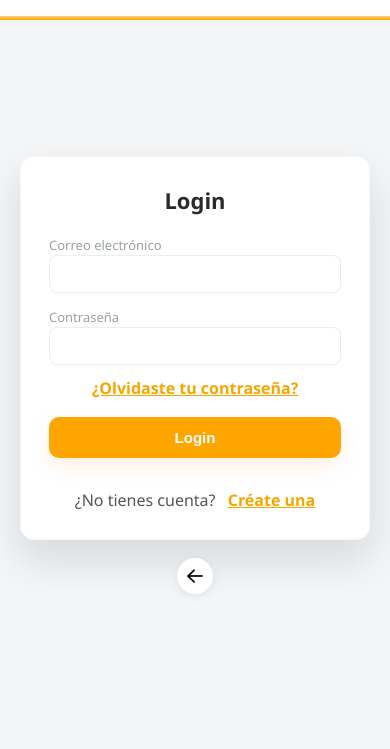
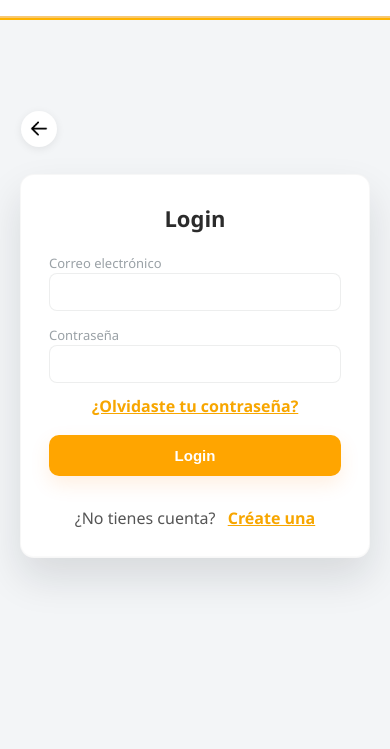
Before and after one commit to SalomeAc/Lumo-front, a website built with Vite: page src/login/index.html in a window 390 px wide. Shown: the part 95-844 px from the top of the page. Built offline with nearby package versions, Linux system fonts and the light colour scheme; files whose address does not match are found by name.

Commit message:
Previous button consisency and responsive changes

```diff
--- a/src/login/index.html
+++ b/src/login/index.html
@@ -26,6 +26,13 @@
             <div class="login-layout">
                 <!-- Columna izquierda: tarjeta de login -->
                 <section class="card login-card" aria-labelledby="login-title">
+                    <a
+                        class="previous"
+                        href="#"
+                        onclick="history.back(); return false;"
+                    >
+                        <img src="/previous_black.png" />
+                    </a>
                     <h2 id="login-title" class="card-title">Login</h2>
 
                     <form id="loginForm" class="login-form" novalidate>
@@ -101,14 +108,6 @@
 
                 <!-- Columna derecha: imagen grande igual a registro) -->
                 <aside class="side-brand">
-                    <a
-                        class="previous"
-                        href="#"
-                        onclick="history.back(); return false;"
-                    >
-                        <img src="/previous_black.png" />
-                    </a>
-
                     <div class="brand brand-img-only">
                         <img
                             src="/Lumo2.png"
--- a/src/login/login.css
+++ b/src/login/login.css
@@ -181,6 +181,7 @@ footer {
 
 /* Card (left) */
 .card.login-card {
+    position: relative; /* clave para que .previous se posicione dentro */
     background: var(--card-bg);
     border-radius: var(--radius);
     padding: 28px;
@@ -192,6 +193,31 @@ footer {
     align-items: stretch;
     justify-self: center;
     border: 1px solid rgba(0, 0, 0, 0.03);
+}
+
+.card.login-card .previous {
+    position: absolute;
+    top: -4rem;
+    left: 0;
+    display: inline-flex;
+    align-items: center;
+    justify-content: center;
+    width: 36px;
+    height: 36px;
+    border-radius: 50%;
+    background: #fff;
+    box-shadow: 0 2px 8px rgba(0, 0, 0, 0.08);
+    cursor: pointer;
+    transition: background 0.2s;
+}
+
+.card.login-card .previous:hover {
+    background: #f7f7f7;
+}
+
+.card.login-card .previous img {
+    width: 60%;
+    height: auto;
 }
 
 /* Title centered  */
@@ -290,7 +316,10 @@ footer {
 
 /* Previous link */
 
-.side-brand .previous {
+.previous {
+    position: absolute;
+    top: 20px;
+    left: 20px;
     display: inline-flex;
     align-items: center;
     justify-content: center;
@@ -301,21 +330,14 @@ footer {
     box-shadow: 0 2px 8px rgba(0, 0, 0, 0.08);
     cursor: pointer;
     transition: background 0.2s;
-    align-self: flex-start;
+    z-index: 50; /* que quede encima del card */
 }
-
-.side-brand .previous:hover {
+.previous:hover {
     background: #f7f7f7;
 }
-
-.side-brand .previous img {
+.previous img {
     width: 60%;
     height: auto;
-}
-
-.side-brand .previous-wrapper {
-    align-self: flex-start;
-    margin-bottom: 2px;
 }
 
 /* Big logo (match register) */
```
Also changed, not shown: src/index.css (+14 -0 lines).
